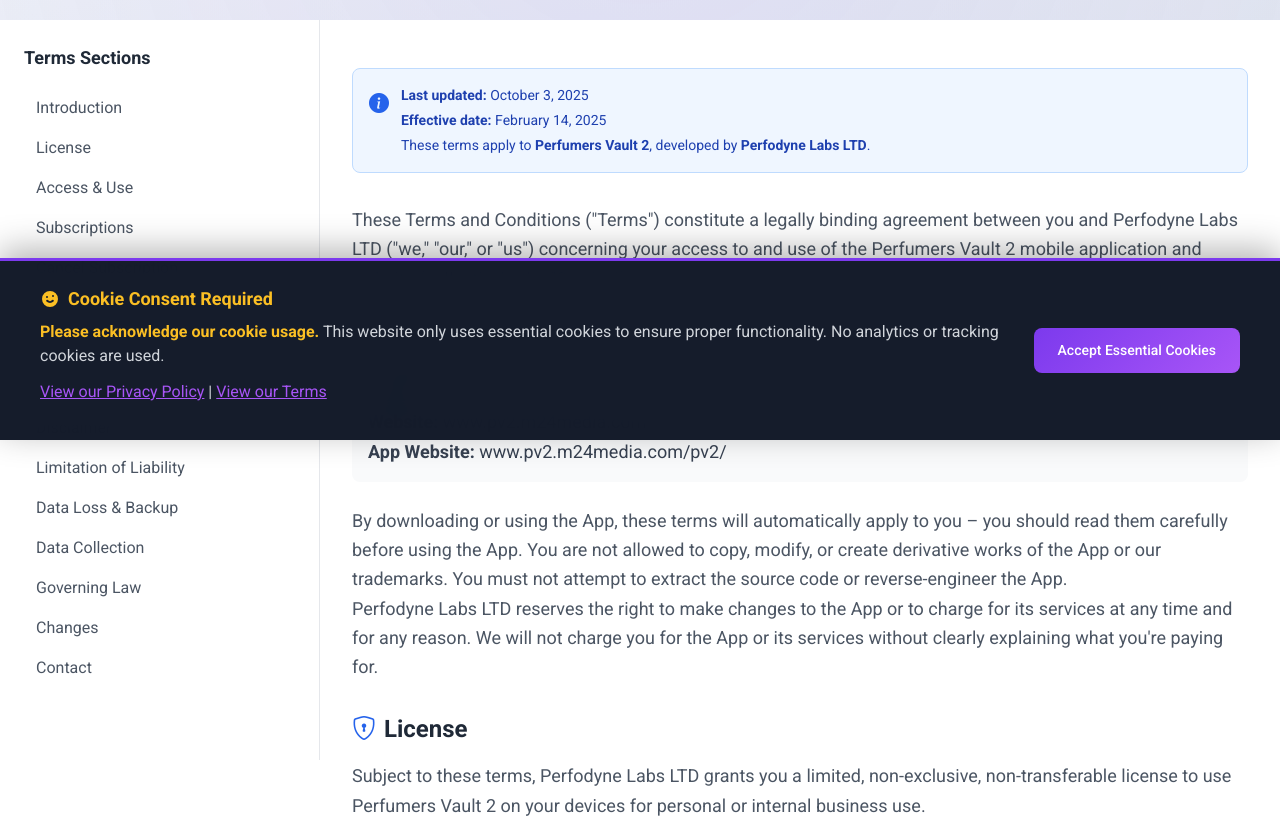
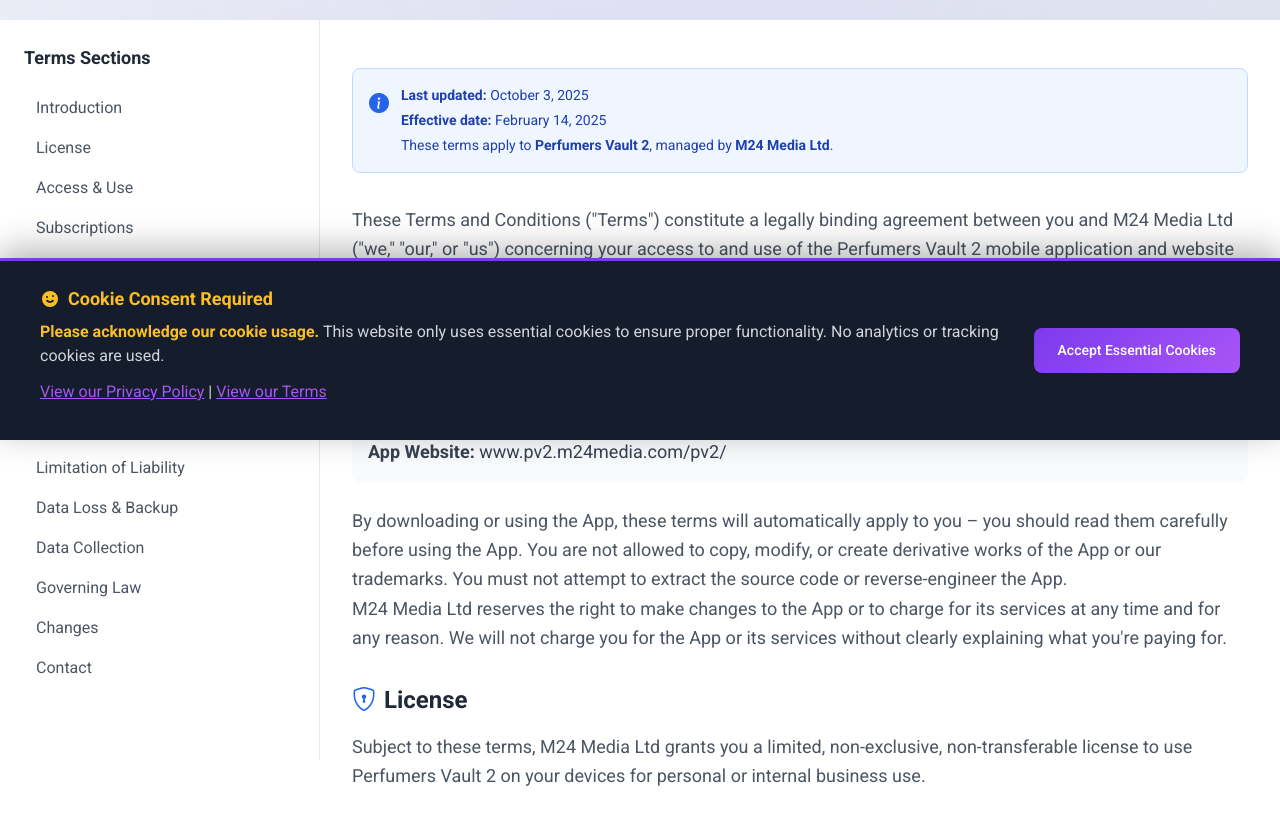
Before and after one commit to cmardle/pv2-m24media-web, a website: page terms.html in a window 1280 px wide. Shown: the part 360-1183 px from the top of the page. Drawn offline with nearby package versions, Linux system fonts and the light colour scheme.

Commit message:
removed perfodynelabs ref

```diff
--- a/terms.html
+++ b/terms.html
@@ -114,7 +114,7 @@
                                     <strong>Effective date:</strong> February 14, 2025
                                 </p>
                                 <p class="tw-text-sm tw-text-blue-800" style="font-size: 0.875rem; color: #1e40af;">
-                                    These terms apply to <strong>Perfumers Vault 2</strong>, developed by <strong>Perfodyne Labs LTD</strong>.
+                                    These terms apply to <strong>Perfumers Vault 2</strong>, managed by <strong>M24 Media Ltd</strong>.
                                 </p>
                             </div>
                         </div>
@@ -122,12 +122,12 @@
 
                     <!-- Introduction -->
                     <div id="introduction" class="tw-prose tw-prose-lg tw-text-gray-600 tw-mb-8" style="color: #4b5563; line-height: 1.625; font-size: 1.125rem; margin-bottom: 2rem;">
-                        <p>These Terms and Conditions ("Terms") constitute a legally binding agreement between you and Perfodyne Labs LTD ("we," "our," or "us") concerning your access to and use of the Perfumers Vault 2 mobile application and website (collectively, the "Service").</p>
+                        <p>These Terms and Conditions ("Terms") constitute a legally binding agreement between you and M24 Media Ltd ("we," "our," or "us") concerning your access to and use of the Perfumers Vault 2 mobile application and website (collectively, the "Service").</p>
 
                         <div class="tw-bg-gray-50 tw-p-4 tw-rounded-lg tw-mb-6" style="background-color: #f9fafb; padding: 1rem; border-radius: 0.5rem; margin-bottom: 1.5rem;">
                             <h3 class="tw-text-lg tw-font-semibold tw-mb-3 tw-text-gray-800" style="font-size: 1.125rem; font-weight: 600; color: #1f2937; margin-bottom: 0.75rem;">Developer Information:</h3>
                             <ul class="tw-text-gray-700 tw-leading-relaxed" style="color: #374151; line-height: 1.625;">
-                                <li><strong>Company:</strong> Perfodyne Labs LTD</li>
+                                <li><strong>Company:</strong> M24 Media Ltd</li>
                                 <li><strong>Email:</strong> admin@m24media.com</li>
                                 <li><strong>Website:</strong> www.pv2.m24media.com</li>
                                 <li><strong>App Website:</strong> www.pv2.m24media.com/pv2/</li>
@@ -136,7 +136,7 @@
 
                         <p>By downloading or using the App, these terms will automatically apply to you – you should read them carefully before using the App. You are not allowed to copy, modify, or create derivative works of the App or our trademarks. You must not attempt to extract the source code or reverse-engineer the App.</p>
 
-                        <p>Perfodyne Labs LTD reserves the right to make changes to the App or to charge for its services at any time and for any reason. We will not charge you for the App or its services without clearly explaining what you're paying for.</p>
+                        <p>M24 Media Ltd reserves the right to make changes to the App or to charge for its services at any time and for any reason. We will not charge you for the App or its services without clearly explaining what you're paying for.</p>
                     </div>
 
                     <!-- License -->
@@ -146,7 +146,7 @@
                             License
                         </h2>
                         <div class="tw-prose tw-prose-lg tw-text-gray-600" style="color: #4b5563; line-height: 1.625; font-size: 1.125rem;">
-                            <p>Subject to these terms, Perfodyne Labs LTD grants you a limited, non-exclusive, non-transferable license to use Perfumers Vault 2 on your devices for personal or internal business use.</p>
+                            <p>Subject to these terms, M24 Media Ltd grants you a limited, non-exclusive, non-transferable license to use Perfumers Vault 2 on your devices for personal or internal business use.</p>
                         </div>
                     </section>
 
@@ -220,14 +220,14 @@
                             Refunds
                         </h2>
                         <div class="tw-prose tw-prose-lg tw-text-gray-600" style="color: #4b5563; line-height: 1.625; font-size: 1.125rem;">
-                            <p><strong>Important Notice:</strong> All refund requests for Perfumers Vault 2 subscriptions and purchases made through the Apple App Store are managed exclusively by Apple, not by Perfodyne Labs LTD. We do not have access to your payment information or the ability to process refunds directly.</p>
+                            <p><strong>Important Notice:</strong> All refund requests for Perfumers Vault 2 subscriptions and purchases made through the Apple App Store are managed exclusively by Apple, not by M24 Media Ltd. We do not have access to your payment information or the ability to process refunds directly.</p>
                             <p>If you believe you are entitled to a refund, you must contact Apple directly through one of the following methods:</p>
                             <ul class="tw-list-disc tw-pl-6 tw-mb-6" style="list-style-type: disc; padding-left: 1.5rem; margin-bottom: 1.5rem;">
                                 <li class="tw-mb-2" style="margin-bottom: 0.5rem;"><strong>Online:</strong> Visit <a href="https://reportaproblem.apple.com" target="_blank" class="tw-text-purple-600 hover:tw-text-purple-700 tw-underline tw-font-medium tw-transition-colors" style="color: #9333ea; text-decoration: underline; font-weight: 500; transition: color 0.2s;">reportaproblem.apple.com</a> and sign in with your Apple ID</li>
                                 <li class="tw-mb-2" style="margin-bottom: 0.5rem;"><strong>Apple Support App:</strong> Download the Apple Support app and request assistance</li>
                                 <li class="tw-mb-2" style="margin-bottom: 0.5rem;"><strong>Phone:</strong> Contact Apple Support directly through your region's support phone number</li>
                             </ul>
-                            <p>Apple's refund policy and eligibility criteria apply to all purchases made through the App Store. Perfodyne Labs LTD cannot override Apple's refund decisions or provide refunds independently of Apple's system.</p>
+                            <p>Apple's refund policy and eligibility criteria apply to all purchases made through the App Store. M24 Media Ltd cannot override Apple's refund decisions or provide refunds independently of Apple's system.</p>
                         </div>
                     </section>
 
@@ -249,7 +249,7 @@
                             Intellectual Property
                         </h2>
                         <div class="tw-prose tw-prose-lg tw-text-gray-600" style="color: #4b5563; line-height: 1.625; font-size: 1.125rem;">
-                            <p>All intellectual property rights in the App and its content are owned by Perfodyne Labs LTD or its licensors. You may not reproduce, distribute, or create derivative works without express permission.</p>
+                            <p>All intellectual property rights in the App and its content are owned by M24 Media Ltd or its licensors. You may not reproduce, distribute, or create derivative works without express permission.</p>
                         </div>
                     </section>
 
@@ -260,7 +260,7 @@
                             Disclaimer of Warranties
                         </h2>
                         <div class="tw-prose tw-prose-lg tw-text-gray-600 style="color: #4b5563; line-height: 1.625; font-size: 1.125rem;">
-                            <p>The App is provided "as is" and Perfodyne Labs LTD disclaims all warranties to the fullest extent permitted by law. We do not warrant that the App will be error-free or uninterrupted.</p>
+                            <p>The App is provided "as is" and M24 Media Ltd disclaims all warranties to the fullest extent permitted by law. We do not warrant that the App will be error-free or uninterrupted.</p>
                         </div>
                     </section>
 
@@ -271,7 +271,7 @@
                             Limitation of Liability
                         </h2>
                         <div class="tw-prose tw-prose-lg tw-text-gray-600 style="color: #4b5563; line-height: 1.625; font-size: 1.125rem;">
-                            <p>To the maximum extent permitted by law, Perfodyne Labs LTD will not be liable for indirect, incidental, special or consequential damages arising from your use of the App.</p>
+                            <p>To the maximum extent permitted by law, M24 Media Ltd will not be liable for indirect, incidental, special or consequential damages arising from your use of the App.</p>
                         </div>
                     </section>
 
@@ -282,7 +282,7 @@
                             Data Loss and Backup Responsibility
                         </h2>
                         <div class="tw-prose tw-prose-lg tw-text-gray-600 style="color: #4b5563; line-height: 1.625; font-size: 1.125rem;">
-                            <p>Perfodyne Labs LTD is not responsible for any data loss that may occur during the use of Perfumers Vault 2. Users are solely responsible for maintaining regular backups of their data. We strongly recommend that you backup your data frequently to prevent any potential loss.</p>
+                            <p>M24 Media Ltd is not responsible for any data loss that may occur during the use of Perfumers Vault 2. Users are solely responsible for maintaining regular backups of their data. We strongly recommend that you backup your data frequently to prevent any potential loss.</p>
                         </div>
                     </section>
 
@@ -314,7 +314,7 @@
                             Limitations of Responsibility and Connectivity
                         </h2>
                         <div class="tw-prose tw-prose-lg tw-text-gray-600 style="color: #4b5563; line-height: 1.625; font-size: 1.125rem;">
-                            <p>Certain functions of the App require an active internet connection (Wi‑Fi or mobile data). Perfodyne Labs LTD is not responsible for data charges from your provider, or for reduced functionality when offline. If you are not the bill payer for the device, ensure you have permission to incur any data charges.</p>
+                            <p>Certain functions of the App require an active internet connection (Wi‑Fi or mobile data). M24 Media Ltd is not responsible for data charges from your provider, or for reduced functionality when offline. If you are not the bill payer for the device, ensure you have permission to incur any data charges.</p>
 
                             <p class="tw-mt-4">We may update the App periodically. You are responsible for installing updates to continue using the App. We may also suspend or terminate the App without notice; upon termination the rights granted to you will end and you should delete the App if required.</p>
                         </div>
@@ -389,7 +389,7 @@
                     <a href="/terms.html" target="_blank" class="tw-text-gray-600-text-gray-300 hover:tw-text-purple-600-text-purple-400 tw-transition-colors" style="color: #4b5563; transition: color 0.2s ease; text-decoration: none;">Company Terms</a>
                 </div>
                 <div class="tw-mt-4 tw-text-sm tw-text-gray-500-text-gray-400" style="margin-top: 1rem; font-size: 0.875rem; color: #6b7280;">
-                    Developed by <strong><a href="https://pv2.m24media.com" target="_blank" rel="noopener noreferrer" class="tw-text-gray-700 hover:tw-text-purple-600 tw-transition-colors" style="color: #374151; text-decoration: none; transition: color 0.2s ease;">Perfodyne Labs LTD</a></strong>
+                    Managed by <strong><a href="https://pv2.m24media.com" target="_blank" rel="noopener noreferrer" class="tw-text-gray-700 hover:tw-text-purple-600 tw-transition-colors" style="color: #374151; text-decoration: none; transition: color 0.2s ease;">M24 Media Ltd</a></strong>
                 </div>
             </div>
         </footer>
```
Also changed, not shown: faq.html (+1 -1 lines), index.html (+1 -1 lines), privacy.html (+4 -4 lines).
